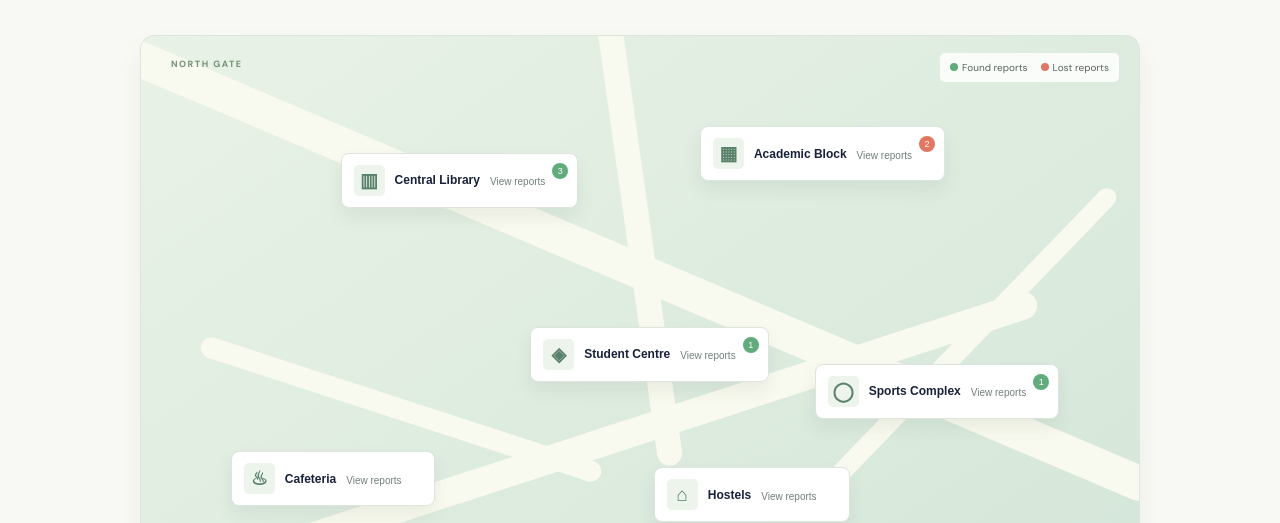
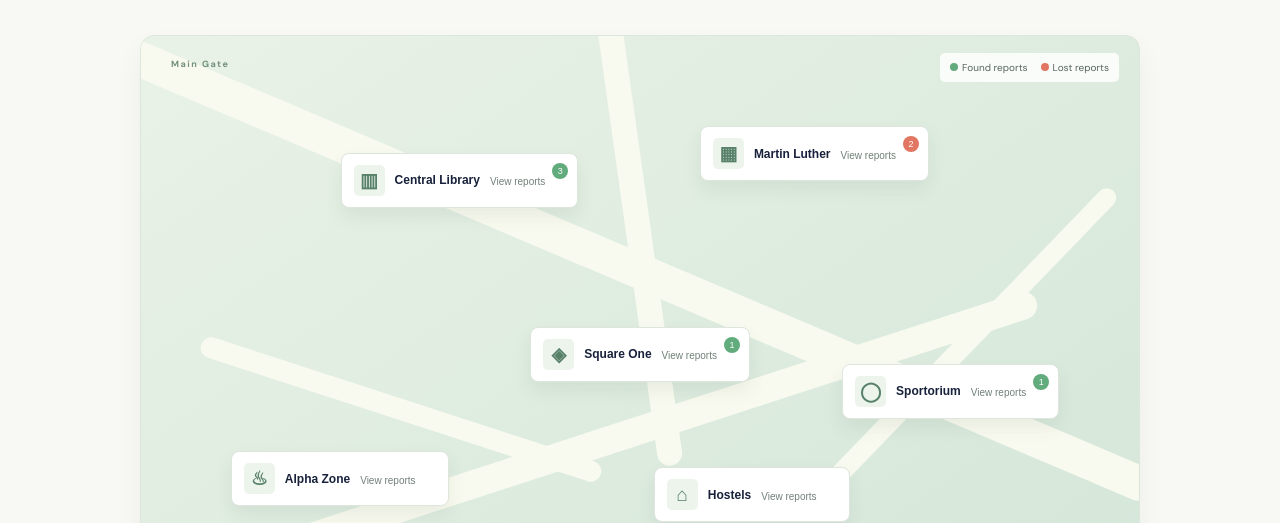
Before and after one commit to garvitexe101/LL, a plain HTML site: page map.html in a window 1280 px wide. Shown: the part 314-837 px from the top of the page. Drawn offline with nearby package versions, Linux system fonts and the light colour scheme.

Commit message:
Update map.html

```diff
--- a/map.html
+++ b/map.html
@@ -22,7 +22,7 @@
 <div class="route route-a"></div>
 <div class="route route-b"></div>
 <div class="route route-c"></div>
-<button class="zone-card z-library" data-zone="Central Library"><b>▥</b><strong>Central Library</strong><small>View reports</small><i class="map-count">3</i></button><button class="zone-card z-academic" data-zone="Academic Block"><b>▦</b><strong>Academic Block</strong><small>View reports</small><i class="map-count lost-count">2</i></button><button class="zone-card z-student" data-zone="Student Centre"><b>◈</b><strong>Student Centre</strong><small>View reports</small><i class="map-count">1</i></button><button class="zone-card z-sports" data-zone="Sports Complex"><b>◯</b><strong>Sports Complex</strong><small>View reports</small><i class="map-count">1</i></button><button class="zone-card z-cafe" data-zone="Cafeteria"><b>♨</b><strong>Cafeteria</strong><small>View reports</small></button><button class="zone-card z-hostel" data-zone="Hostels"><b>⌂</b><strong>Hostels</strong><small>View reports</small></button><div class="map-label north">NORTH GATE</div>
+<button class="zone-card z-library" data-zone="Central Library"><b>▥</b><strong>Central Library</strong><small>View reports</small><i class="map-count">3</i></button><button class="zone-card z-academic" data-zone="Academic Block"><b>▦</b><strong>Martin Luther</strong><small>View reports</small><i class="map-count lost-count">2</i></button><button class="zone-card z-student" data-zone="Student Centre"><b>◈</b><strong>Square One</strong><small>View reports</small><i class="map-count">1</i></button><button class="zone-card z-sports" data-zone="Sports Complex"><b>◯</b><strong>Sportorium</strong><small>View reports</small><i class="map-count">1</i></button><button class="zone-card z-cafe" data-zone="Cafeteria"><b>♨</b><strong>Alpha Zone</strong><small>View reports</small></button><button class="zone-card z-hostel" data-zone="Hostels"><b>⌂</b><strong>Hostels</strong><small>View reports</small></button><div class="map-label north">Main Gate</div>
 <div class="map-label south">CHITKARA RAJPURA CAMPUS</div></section><section class="zone-results horizontal-results"><div>
 <p class="eyebrow"><span></span> LOCATION ACTIVITY</p>
 <h2 id="zoneTitle">All active campus reports</h2>
```
